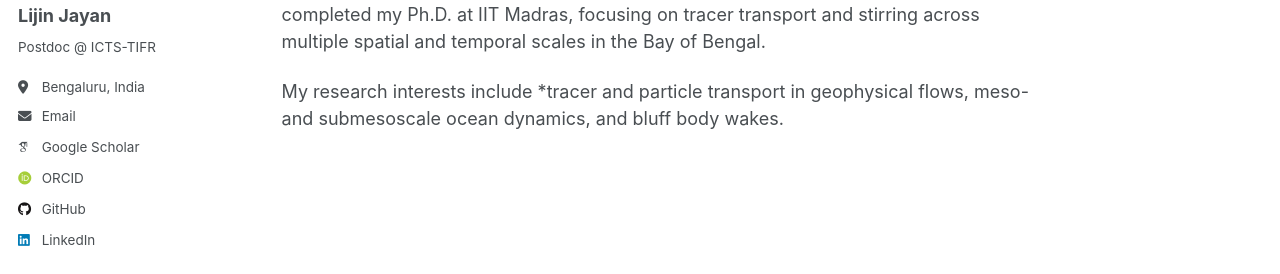
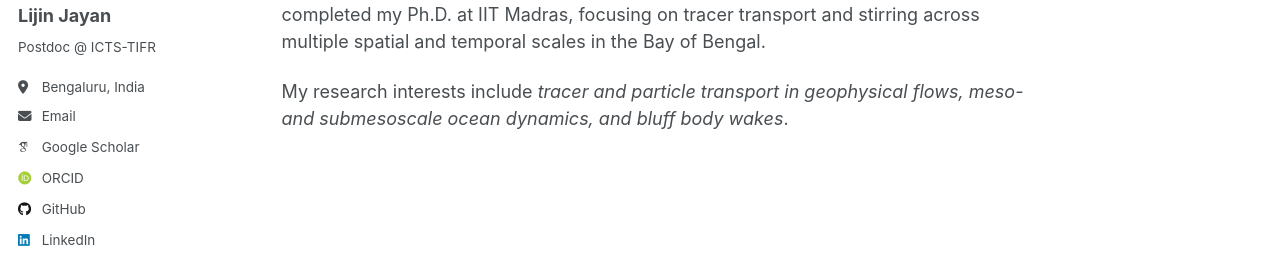
Before and after one commit to ljayan/ljayan.github.io, a Jekyll site: the page built from _pages/about.md, in a window 1280 px wide. Shown: the part 274-548 px from the top of the page. Built offline with Jekyll 4.4.1, drawn with Linux system fonts in a browser that asks for light colours; some web fonts are replaced.

```diff
--- a/_pages/about.md
+++ b/_pages/about.md
@@ -9,4 +9,4 @@ redirect_from:
 <br>
 I am a Postdoctoral Fellow at the International Centre for Theoretical Sciences (ICTS–TIFR), Bengaluru, working with [Prof. Rama Govindarajan](https://www.icts.res.in/people/rama-govindarajan) on particle transport in atmospheric and oceanic flows. Previously, I was a Postdoctoral Researcher at the Geophysical Flows Lab Centre of Excellence, IIT Madras, where I worked with [Prof. Manikandan Mathur](https://scholar.google.co.in/citations?user=QbrM7-gAAAAJ&hl=en) on submesoscale dynamics in the northern Bay of Bengal. I completed my Ph.D. at IIT Madras, focusing on tracer transport and stirring across multiple spatial and temporal scales in the Bay of Bengal.
 
-My research interests include *tracer and particle transport in geophysical flows, meso- and submesoscale ocean dynamics, and bluff body wakes.
+My research interests include *tracer and particle transport in geophysical flows, meso- and submesoscale ocean dynamics, and bluff body wakes*.
```
